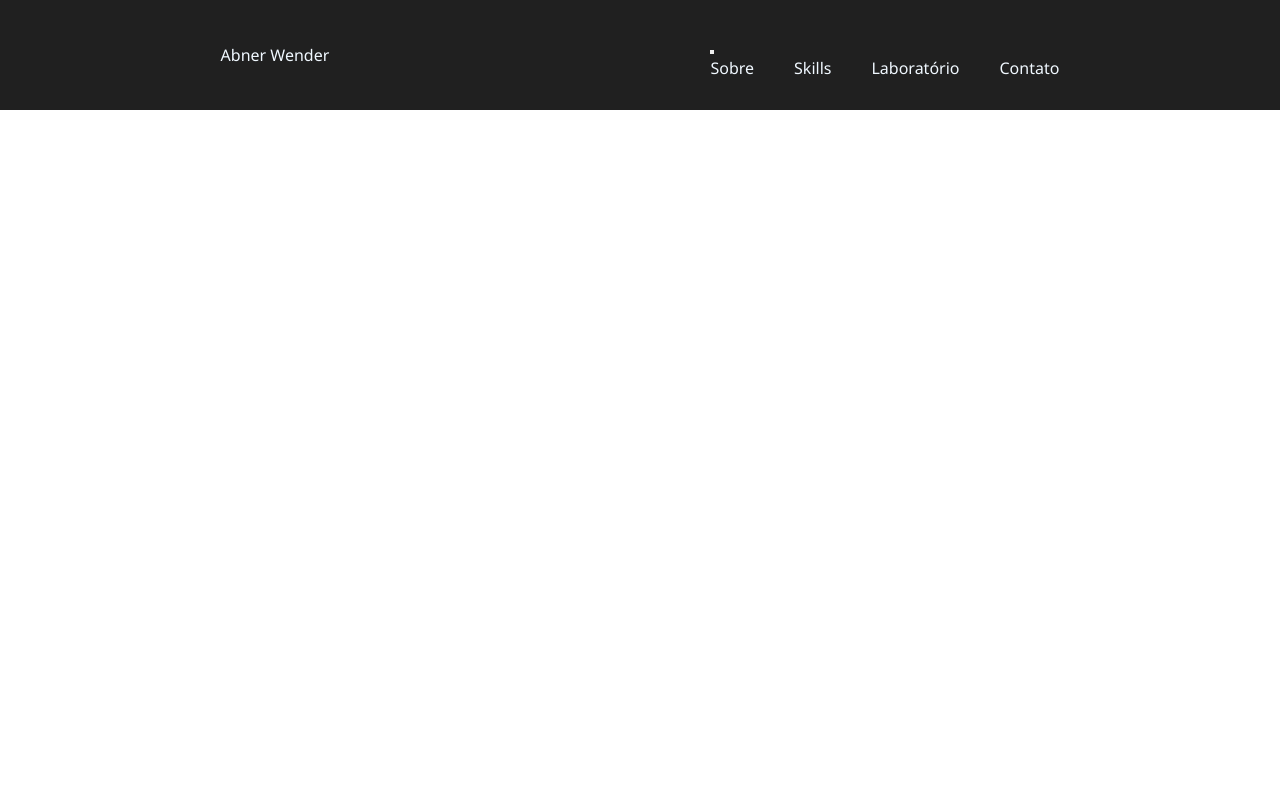
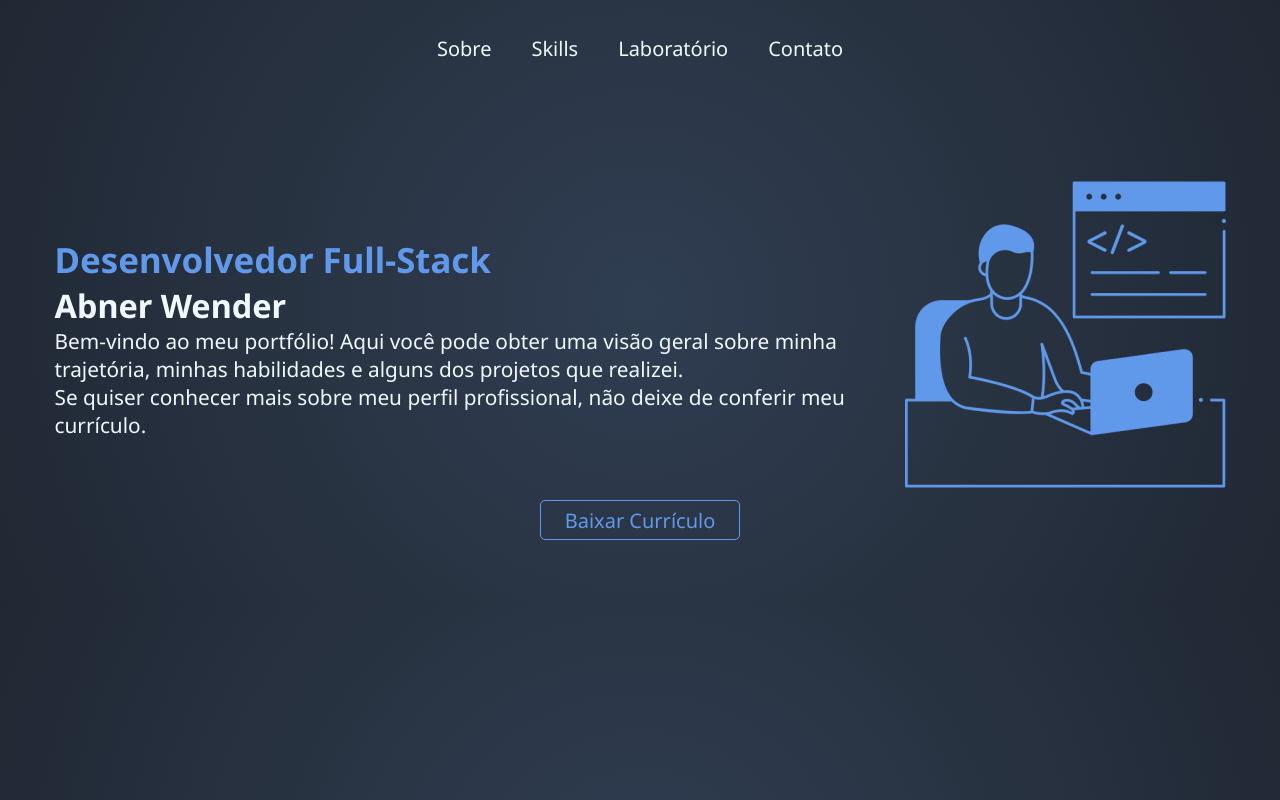
Before and after one commit to AbnerWender/portifolio, a plain HTML site: page index.html in a window 1280 px wide. Drawn offline with Linux system fonts and the light colour scheme.

Commit message:
comecei a fazer o css

```diff
--- a/index.html
+++ b/index.html
@@ -9,17 +9,17 @@
 <body>
 
     <header id="header-site">
-        <div id="nome-logo">Abner Wender</div>
+        <!-- <div id="nome-logo">Abner Wender</div> -->
 
         <nav id="nav-header">
 
-            <div id="box-btn-pessoal"></div>
+            <!-- <div id="box-btn-pessoal"></div>
                 <button id="btn-hamburguer">
                     <div></div>
                     <div></div>
                     <div></div>
                 </button>
-            </div>
+            </div> -->
 
             <ul>
                 <li class="item-nav-header">
@@ -41,6 +41,37 @@
         </nav>
     </header>
 
+    <section class="conteiner">
+        <div id="area-principal">
+
+            <div id="area-introducao">
+                <div id="titulo-profissao">
+                    <h1>Desenvolvedor Full-Stack</h1>
+                </div>
+                <div id="nome">
+                    <h2>Abner Wender</h2>
+                </div>
+                <div id="texto-introducao">
+                    <p>
+                        Bem-vindo ao meu portfólio! Aqui você pode obter uma visão geral sobre minha trajetória, minhas habilidades e alguns dos projetos que realizei.
+                    </p>
+
+                    <p>
+                        Se quiser conhecer mais sobre meu perfil profissional, não deixe de conferir meu currículo.
+                    </p>
+                </div>
+            </div>
+
+            <div id="imagem-dev">
+                <img src="./imagens/imagem-dev.png" alt="imagem gen">
+            </div>
+        </div>
+
+        <div id="botao-curriculo">
+            <input type="button" value="Baixar Currículo" name="btn-curriculo">
+        </div>
+
+    </section>
 
 </body>
 <script>
--- a/style/body.css
+++ b/style/body.css
@@ -1,12 +1,12 @@
 #header-site{
     padding: 30px;
-    background-color: #202020;
     display: flex;
     flex-direction: row;
     align-items: center;
     justify-content: space-around;
     position: relative;
     color: aliceblue;
+    font-size: 20px;
 }
 
 #nav-header ul{
@@ -26,5 +26,51 @@
 }
 
 .item-nav-header a:hover{
-    border-bottom: 1px solid aliceblue;
+    border-bottom: 1px solid #6099EA;
+
 }
+
+.conteiner{
+    display: flex;
+    justify-content: center;
+    align-items: center;
+    flex-direction: column;
+    padding: 5% 10%;
+}
+
+#area-principal{
+    display: flex;
+    align-items: center;
+    flex-direction: row;
+    color: aliceblue;
+}
+
+
+
+#area-introducao{
+    width: 850px;
+}
+
+#titulo-profissao{
+    color: #6099EA;
+    font-size: 145%;
+}
+
+#nome{
+    font-size: 135%;
+}
+
+#texto-introducao{
+    font-size: 130%;
+}
+
+#botao-curriculo input{
+    border: 1px solid #6099EA;
+    background: transparent;
+    color: #6099EA;
+    border-radius: 5px;
+    width: 200px;
+    height: 40px;
+    font-size: 20px;
+    align-items: center;
+}
--- a/style/style.css
+++ b/style/style.css
@@ -9,7 +9,10 @@
     text-decoration: none;
     font-family: "Noto Sans", sans-serif;
     font-optical-sizing: auto;
-    font-weight: weight;
     font-style: normal;
     font-variation-settings:"wdth" 100;
 }
+
+body{
+    background-image: radial-gradient(circle, #303e52, #2c384a, #283342, #242d3b, #202833);
+}
```
Also changed, not shown: imagens/imagem-dev.png (added).
